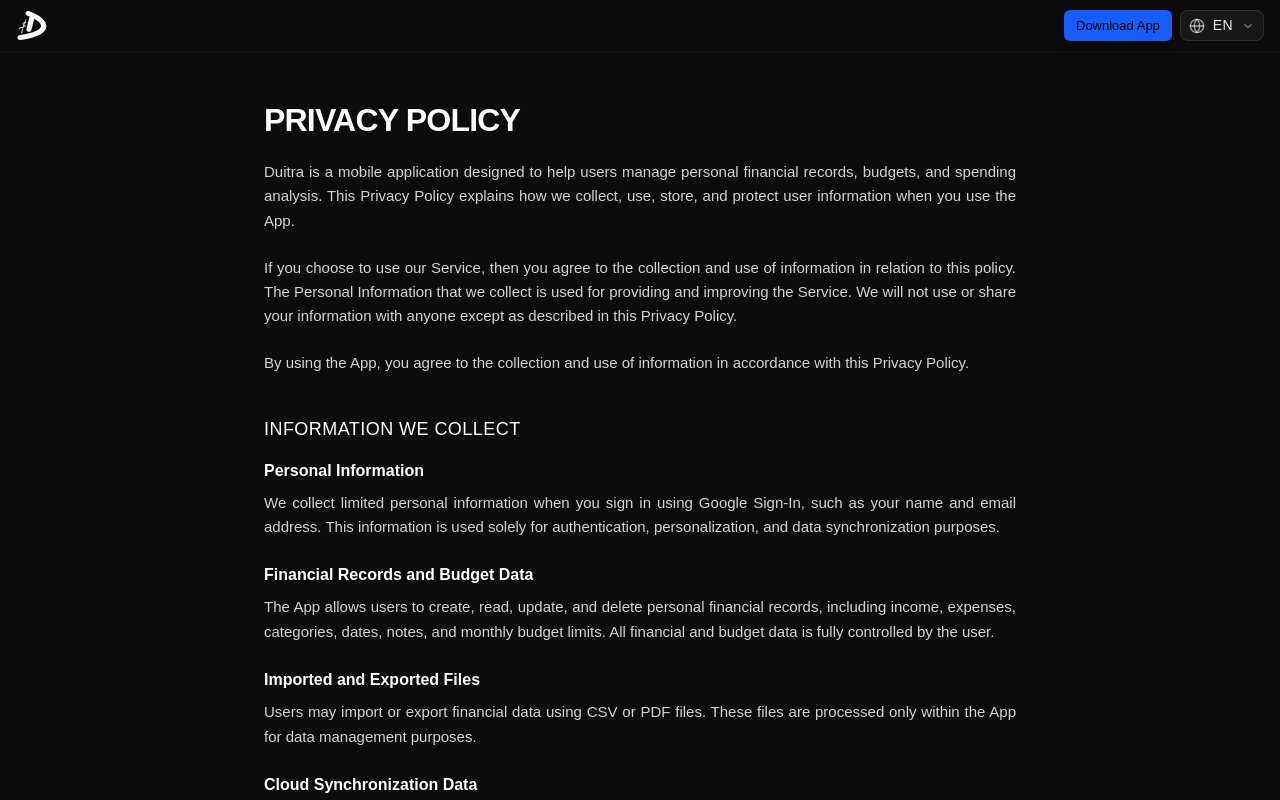
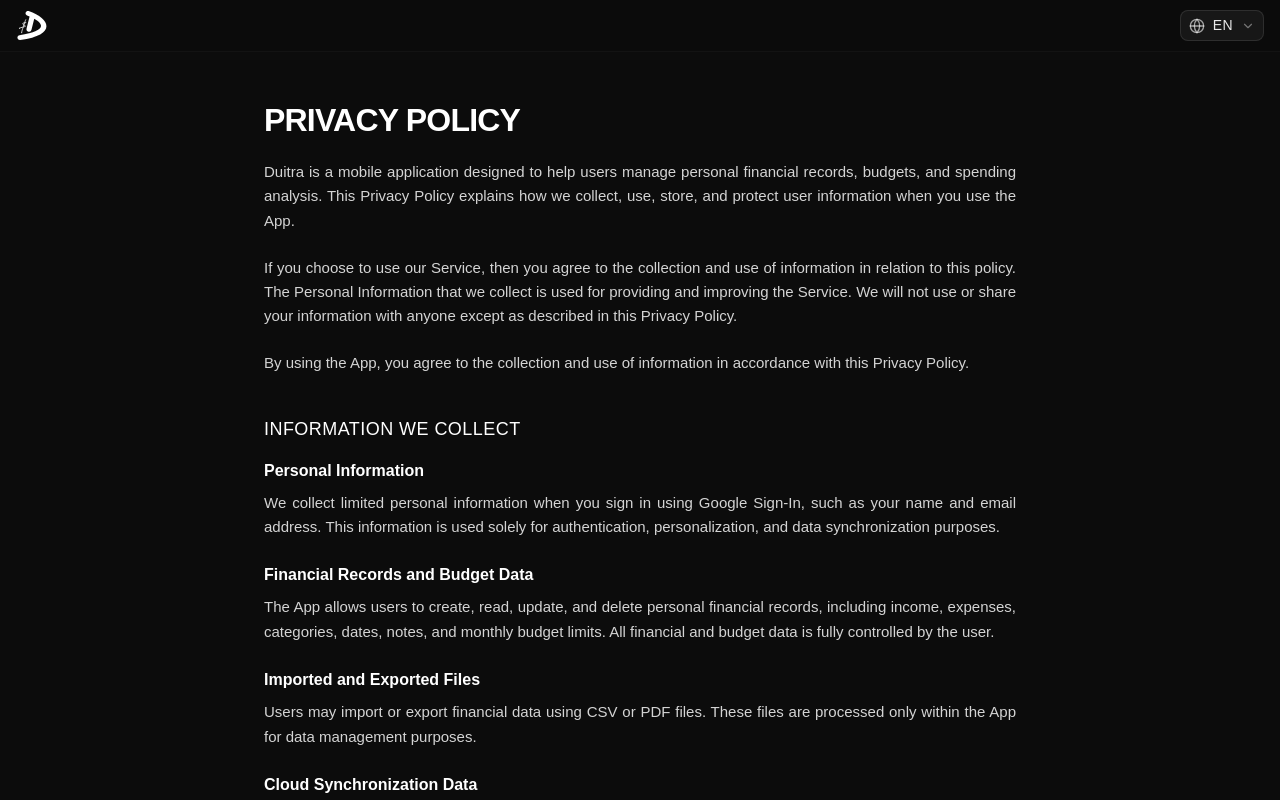
Before and after one commit to aevenic/duitra-web, a React (Vite) app: page /privacy-policy in a window 1280 px wide. Shown: the top 800 px of the page. Built offline with nearby package versions, Linux system fonts and the light colour scheme; a web font is replaced by a local one.

Commit message:
update navigation

```diff
--- a/src/components/ui/Navigation.jsx
+++ b/src/components/ui/Navigation.jsx
@@ -1,8 +1,11 @@
-import { Link } from "react-router-dom"
+import { Link, useLocation } from "react-router-dom"
 import Button from "./Button"
 import LanguageDropdown from "./LanguageDropdown"
 
 const Navigation = () => {
+	const location = useLocation();
+	const hideDownload = ["/privacy-policy", "/terms-of-service"].includes(location.pathname);
+
 	return (
 		<div className="fixed top-0 w-full z-50 bg-[#0c0c0c]/70 backdrop-blur-md border-b border-white/3">
 			<nav className='flex justify-between items-center w-full px-4 py-2.5'>
@@ -11,11 +14,13 @@ const Navigation = () => {
 				</Link>
 
 				<div className="flex items-center gap-x-2">
-					<Button
-						type='nav'
-						url='/download'
-						label="Download App"
-					/>
+					{!hideDownload && (
+						<Button
+							type='nav'
+							url='/download'
+							label="Download App"
+						/>
+					)}
 					<LanguageDropdown />
 				</div>
 			</nav>
```
